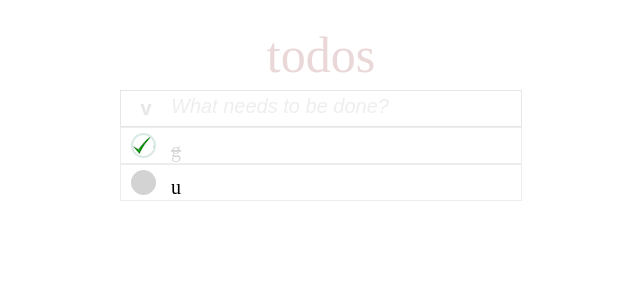
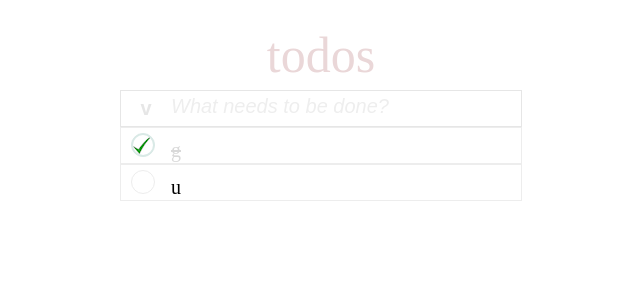
Before and after one commit to EvaMelon/ToDo-React, a React (Create React App) app: page / in a window 1280 px wide. Shown: the top 300 px of the page, without its empty margins (319-959 px from the left). Built offline with nearby package versions, Linux system fonts and the light colour scheme.

Commit message:
tick mark finished

```diff
--- a/src/App.css
+++ b/src/App.css
@@ -91,6 +91,7 @@ div.done {
 
 .check-container input:checked ~ .checkmark {
   background-color:#D9E9E6;
+  border: 1px solid#D9E9E6;
 }
 
 .checkmark:after {
@@ -104,10 +105,10 @@ div.done {
 }
 
 .check-container .checkmark:after {
-  top: 2px;
-  left: 2px;
-  width: 21px;
-  height: 21px;
+  top: 1px;
+  left: 1px;
+  width: 20px;
+  height: 20px;
   background-image: url("./image/tick.png");
   border-radius:50%;
 }
@@ -116,9 +117,8 @@ div.done {
   position: absolute;
   left: 10px;
   top:5px;
-  height: 25px;
-  width: 25px;
-  background-color: lightgrey;
+  height: 22px;
+  width: 22px;
+  border: 1px solid #EDEDED;
   border-radius: 50%;
-
 }
```
